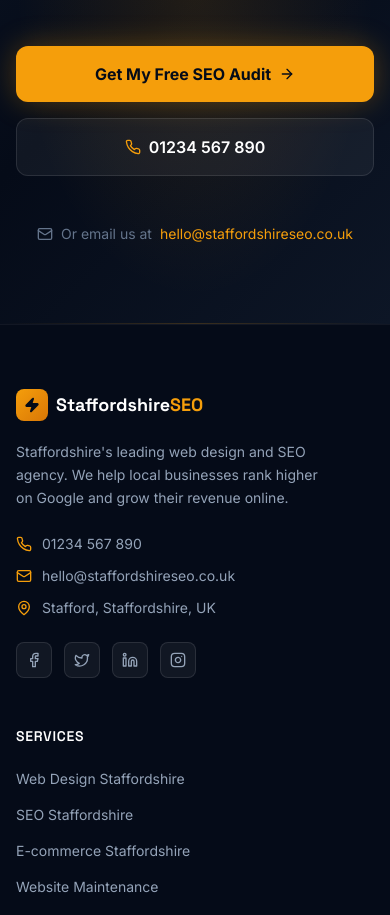
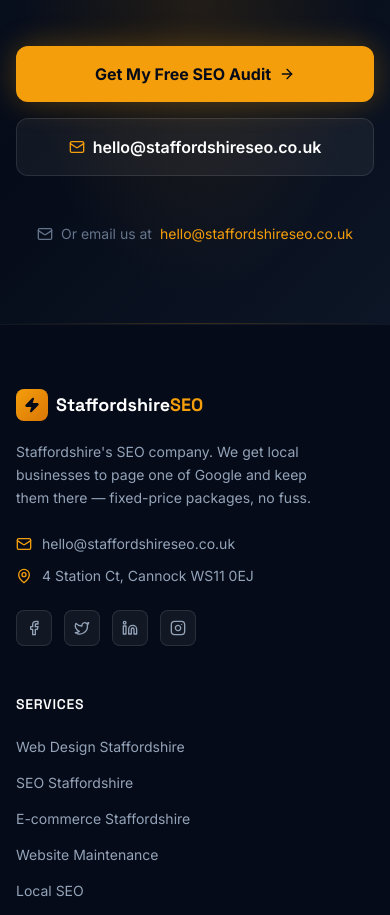
Before and after one commit to inetvercel/staffordshireseo.co.uk, a Next.js app: page / in a window 390 px wide. Shown: the part 9822-10737 px from the top of the page. Built offline with nearby package versions, Linux system fonts and the light colour scheme.

Commit message:
Address: 4 Station Ct Cannock WS11 0EJ — remove placeholder phone across all components and schema

```diff
--- a/app/layout.tsx
+++ b/app/layout.tsx
@@ -91,18 +91,19 @@
   description:
     "Staffordshire's leading SEO company, helping local businesses rank on page one of Google and grow online.",
   url: "https://www.staffordshireseo.co.uk",
-  telephone: "+441234567890",
   email: "hello@staffordshireseo.co.uk",
   address: {
     "@type": "PostalAddress",
-    addressLocality: "Stafford",
+    streetAddress: "4 Station Ct",
+    addressLocality: "Cannock",
+    postalCode: "WS11 0EJ",
     addressRegion: "Staffordshire",
     addressCountry: "GB",
   },
   geo: {
     "@type": "GeoCoordinates",
-    latitude: 52.8057,
-    longitude: -2.1216,
+    latitude: 52.6916,
+    longitude: -2.0319,
   },
   areaServed: [
     { "@type": "Place", name: "Staffordshire" },
--- a/components/CTA.tsx
+++ b/components/CTA.tsx
@@ -2,7 +2,7 @@
 
 import Link from "next/link";
 import { motion } from "framer-motion";
-import { ArrowRight, Phone, Mail } from "lucide-react";
+import { ArrowRight, Mail } from "lucide-react";
 
 export default function CTA() {
   return (
@@ -79,11 +79,11 @@
             <ArrowRight className="w-4 h-4 group-hover:translate-x-1 transition-transform" />
           </Link>
           <Link
-            href="tel:+441234567890"
+            href="mailto:hello@staffordshireseo.co.uk"
             className="w-full sm:w-auto inline-flex items-center justify-center gap-2 px-8 py-4 bg-white/5 hover:bg-white/10 border border-white/10 hover:border-white/20 text-white font-semibold text-base rounded-xl transition-all duration-200"
           >
-            <Phone className="w-4 h-4 text-brand-gold" />
-            01234 567 890
+            <Mail className="w-4 h-4 text-brand-gold" />
+            hello@staffordshireseo.co.uk
           </Link>
         </motion.div>
 
--- a/components/ContactForm.tsx
+++ b/components/ContactForm.tsx
@@ -1,7 +1,7 @@
 "use client";
 
 import { useState } from "react";
-import { Phone, Mail, MapPin, Clock, Send, CheckCircle } from "lucide-react";
+import { Mail, MapPin, Clock, Send, CheckCircle } from "lucide-react";
 
 export default function ContactForm() {
   const [submitted, setSubmitted] = useState(false);
@@ -35,9 +35,8 @@
               </h2>
               <div className="space-y-5">
                 {[
-                  { icon: Phone, label: "Phone", value: "01234 567 890", href: "tel:+441234567890" },
                   { icon: Mail, label: "Email", value: "hello@staffordshireseo.co.uk", href: "mailto:hello@staffordshireseo.co.uk" },
-                  { icon: MapPin, label: "Location", value: "Stafford, Staffordshire, UK", href: null },
+                  { icon: MapPin, label: "Address", value: "4 Station Ct, Cannock WS11 0EJ", href: null },
                   { icon: Clock, label: "Hours", value: "Mon–Fri: 9am – 5:30pm", href: null },
                 ].map(({ icon: Icon, label, value, href }) => (
                   <div key={label} className="flex items-start gap-4">
--- a/components/Footer.tsx
+++ b/components/Footer.tsx
@@ -1,5 +1,5 @@
 import Link from "next/link";
-import { Zap, Phone, Mail, MapPin, Facebook, Twitter, Linkedin, Instagram } from "lucide-react";
+import { Zap, Mail, MapPin, Facebook, Twitter, Linkedin, Instagram } from "lucide-react";
 
 const serviceLinks = [
   { label: "Web Design Staffordshire", href: "/services/web-design-staffordshire" },
@@ -44,21 +44,12 @@
               </span>
             </Link>
             <p className="text-slate-400 text-sm leading-relaxed mb-6 max-w-xs">
-              Staffordshire&apos;s leading web design and SEO agency. We help local businesses
-              rank higher on Google and grow their revenue online.
+              Staffordshire&apos;s SEO company. We get local businesses to page one of Google
+              and keep them there — fixed-price packages, no fuss.
             </p>
 
             {/* Contact Info */}
             <ul className="space-y-3">
-              <li>
-                <a
-                  href="tel:+441234567890"
-                  className="flex items-center gap-2.5 text-sm text-slate-400 hover:text-brand-gold transition-colors group"
-                >
-                  <Phone className="w-4 h-4 text-brand-gold flex-shrink-0" />
-                  <span>01234 567 890</span>
-                </a>
-              </li>
               <li>
                 <a
                   href="mailto:hello@staffordshireseo.co.uk"
@@ -71,7 +62,7 @@
               <li>
                 <span className="flex items-center gap-2.5 text-sm text-slate-400">
                   <MapPin className="w-4 h-4 text-brand-gold flex-shrink-0" />
-                  <span>Stafford, Staffordshire, UK</span>
+                  <span>4 Station Ct, Cannock WS11 0EJ</span>
                 </span>
               </li>
             </ul>
```
